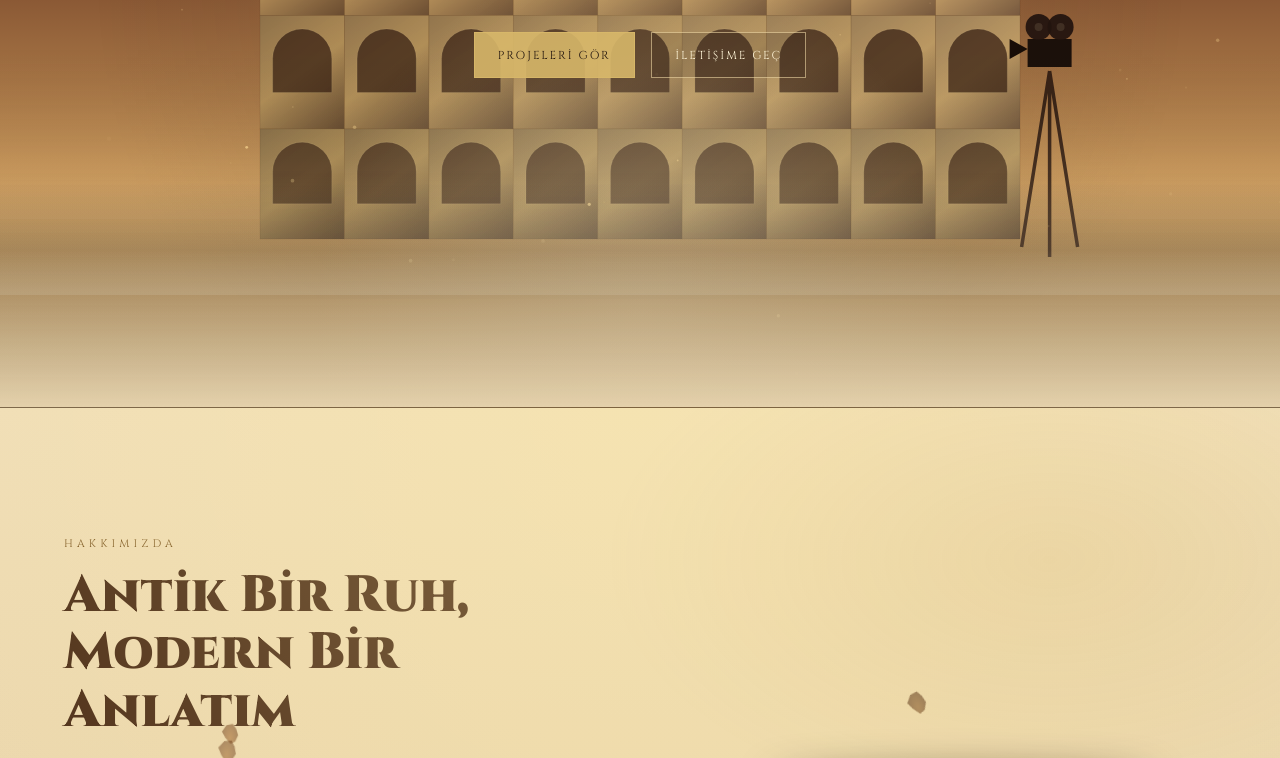
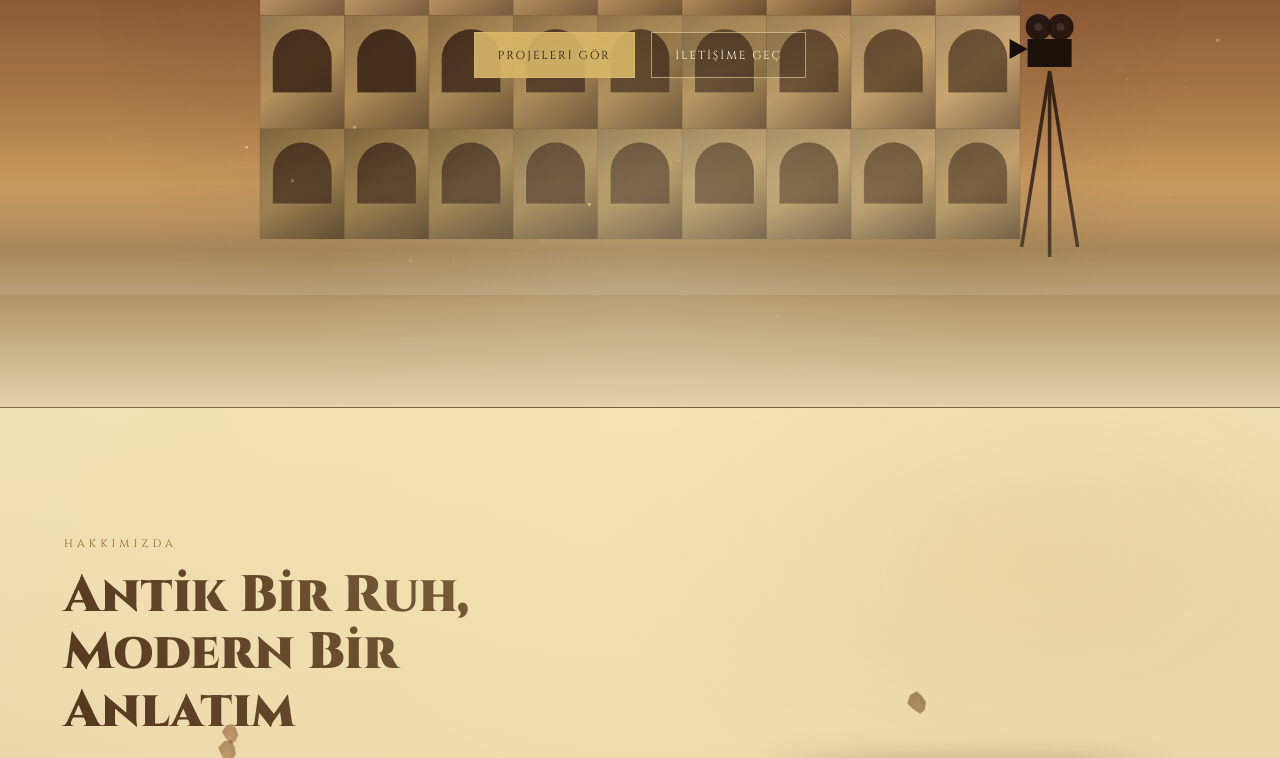
Before and after one commit to dev-berkuncu/colosseum, a website: page public/index.html in a window 1280 px wide. Shown: the part 393-1151 px from the top of the page. Drawn offline with nearby package versions, Linux system fonts and the light colour scheme; no server answers; animation ran at ten frames a second.

Commit message:
feat: animate colosseum walls with subtle light waves

```diff
--- a/public/index.html
+++ b/public/index.html
@@ -165,6 +165,6 @@
   </div>
 </div>
 
-<script src="js/main.js?v=5"></script>
+<script src="js/main.js?v=6"></script>
 </body>
 </html>
--- a/public/js/main.js
+++ b/public/js/main.js
@@ -74,7 +74,11 @@ function drawColosseum(t) {
     const archW = cW / n;
     for (let i = 0; i < n; i++) {
       const ax = cX + i * archW;
-      const light = (i / n) * 18;
+
+      // Işık dalgalanması (duvarların hareketli görünmesi için)
+      const wave = Math.sin(t * 2.5 + (i + li * 2) * 0.6) * 15;
+      const light = (i / n) * 18 + wave;
+
       const stone = ctx.createLinearGradient(ax, ly, ax + archW, ly + lh);
       stone.addColorStop(0, `rgba(${151 + light - li * 10},${119 + light - li * 6},${78 + light - li * 4},.94)`);
       stone.addColorStop(.5, `rgba(${188 + light - li * 12},${151 + light - li * 8},${94 + light - li * 6},.9)`);
@@ -88,7 +92,10 @@ function drawColosseum(t) {
       const archY = ly + lh * .12;
       const rx = archInnerW / 2;
       ctx.beginPath(); ctx.moveTo(archX, archY + archInnerH); ctx.lineTo(archX, archY + rx); ctx.arc(archX + rx, archY + rx, rx, Math.PI, 0); ctx.lineTo(archX + archInnerW, archY + archInnerH); ctx.closePath();
-      ctx.fillStyle = `rgba(54,31,18,${.78 - li * .05})`; ctx.fill();
+
+      // Kemer içindeki karanlığın nefes alması
+      const innerWave = Math.sin(t * 1.8 + i * 0.5) * 0.12;
+      ctx.fillStyle = `rgba(54,31,18,${.78 - li * .05 + innerWave})`; ctx.fill();
       ctx.strokeStyle = 'rgba(255,236,176,.18)'; ctx.lineWidth = .6; ctx.stroke();
 
       ctx.strokeStyle = 'rgba(70,44,24,.18)'; ctx.lineWidth = .7; ctx.strokeRect(ax, ly, archW, lh);
```
